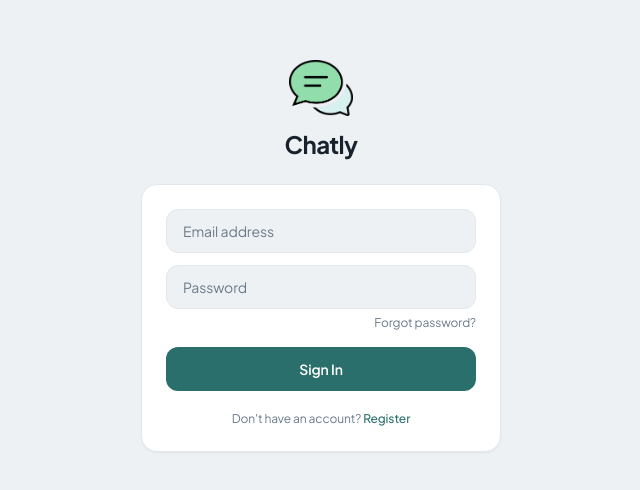
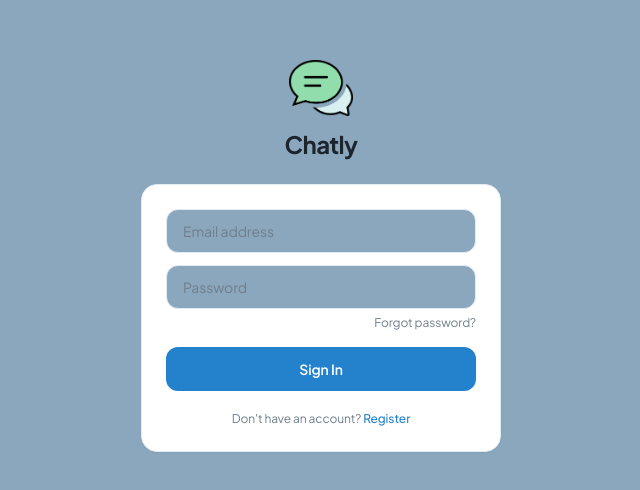
Before and after one commit to Nawanshu07/Chat-system, a React (Vite) app in the folder frontend/: page / in a window 1280 px wide. Shown: the part 146-636 px from the top of the page, without its empty margins (319-959 px from the left). Built offline with nearby package versions, Linux system fonts and the light colour scheme; no server answers.

Commit message:
style: implement Telegram UI design system, color palette, composer and bubble aesthetics

```diff
--- a/frontend/src/components/chat/ChatWindow.jsx
+++ b/frontend/src/components/chat/ChatWindow.jsx
@@ -247,23 +247,19 @@ export default function ChatWindow({ onBack }) {
           </div>
         </div>
 
-        {/* Header Action Icons matching Design.md */}
+        {/* Header Action Icons matching Telegram */}
         <div className="flex items-center gap-0.5">
-          {/* Group Info Icon */}
-          {!room.isDM && (
+          {/* Search in chat */}
           <button
-              onClick={() => setIsGroupInfoOpen(true)}
             className="icon"
-              title="Group info"
-              aria-label="Group info"
+            title="Search in chat"
+            aria-label="Search in chat"
           >
             <svg viewBox="0 0 24 24">
-                <circle cx="12" cy="12" r="10" />
-                <line x1="12" y1="16" x2="12" y2="12" />
-                <line x1="12" y1="8" x2="12.01" y2="8" />
+              <circle cx="11" cy="11" r="8" />
+              <line x1="21" y1="21" x2="16.65" y2="16.65" />
             </svg>
           </button>
-          )}
 
           {/* Sound Toggle */}
           <button
@@ -284,6 +280,20 @@ export default function ChatWindow({ onBack }) {
                 <line x1="17" y1="9" x2="23" y2="15" />
               </svg>
             )}
+          </button>
+
+          {/* More options / Info */}
+          <button
+            onClick={() => !room.isDM && setIsGroupInfoOpen(true)}
+            className="icon"
+            title={!room.isDM ? 'Group info' : 'More options'}
+            aria-label="More options"
+          >
+            <svg viewBox="0 0 24 24">
+              <circle cx="12" cy="5" r="1.5" />
+              <circle cx="12" cy="12" r="1.5" />
+              <circle cx="12" cy="19" r="1.5" />
+            </svg>
           </button>
         </div>
       </header>
--- a/frontend/src/components/chat/Composer.jsx
+++ b/frontend/src/components/chat/Composer.jsx
@@ -72,11 +72,11 @@ export default function Composer({ onSend, onTyping }) {
       {showEmojiPicker && (
         <div
           ref={pickerRef}
-          className="absolute bottom-full left-4 mb-2 p-3 bg-panel border border-line rounded-2xl shadow-xl z-30 animate-pop-in flex flex-col gap-2 max-w-[280px]"
+          className="absolute bottom-full right-14 mb-2 p-3 bg-panel border border-line rounded-2xl shadow-xl z-30 animate-pop-in flex flex-col gap-2 max-w-[280px]"
         >
           <div className="flex items-center justify-between pb-1 border-b border-line">
             <span className="text-[11px] font-bold uppercase tracking-wider text-muted">
-              Quick Emojis
+              Emojis
             </span>
             <button
               onClick={() => setShowEmojiPicker(false)}
@@ -100,43 +100,61 @@ export default function Composer({ onSend, onTyping }) {
         </div>
       )}
 
-      {/* Main Composer Row matching .comp in Design.md */}
+      {/* Main Telegram Composer Row */}
       <div className="comp">
-        {/* Emoji Button */}
+        {/* Attachment Paperclip Button */}
         <button
-          id="emoji-toggle-btn"
           type="button"
-          onClick={() => setShowEmojiPicker((v) => !v)}
-          className={`icon text-lg ${
-            showEmojiPicker ? 'bg-accent-soft text-accent' : ''
-          }`}
-          title="Pick an emoji"
-          aria-label="Toggle emoji picker"
+          onClick={() => sound.playTap()}
+          className="icon text-muted hover:text-text"
+          title="Attach"
+          aria-label="Attach"
         >
-          😀
+          <svg viewBox="0 0 24 24" className="w-5 h-5 fill-none stroke-current" strokeWidth="2" strokeLinecap="round" strokeLinejoin="round">
+            <path d="M21.44 11.05l-9.19 9.19a6 6 0 0 1-8.49-8.49l9.19-9.19a4 4 0 0 1 5.66 5.66l-9.2 9.19a2 2 0 0 1-2.83-2.83l8.49-8.48" />
+          </svg>
         </button>
 
-        {/* Input matching .comp input in Design.md */}
+        {/* Input */}
         <input
           ref={inputRef}
           type="text"
           value={text}
           onChange={handleChange}
           onKeyDown={handleKeyDown}
-          placeholder="Write a message"
+          placeholder="Write a message..."
           aria-label="Message"
           autoComplete="off"
           maxLength={MAX_LENGTH}
         />
 
-        {/* Send Button matching .send in Design.md */}
+        {/* Telegram Smiley Face Button */}
+        <button
+          id="emoji-toggle-btn"
+          type="button"
+          onClick={() => setShowEmojiPicker((v) => !v)}
+          className={`icon text-muted hover:text-text ${
+            showEmojiPicker ? 'text-accent' : ''
+          }`}
+          title="Emoji"
+          aria-label="Toggle emoji picker"
+        >
+          <svg viewBox="0 0 24 24" className="w-5 h-5 fill-none stroke-current" strokeWidth="2" strokeLinecap="round" strokeLinejoin="round">
+            <circle cx="12" cy="12" r="10" />
+            <path d="M8 14s1.5 2 4 2 4-2 4-2" />
+            <line x1="9" y1="9" x2="9.01" y2="9" strokeWidth="2.5" />
+            <line x1="15" y1="9" x2="15.01" y2="9" strokeWidth="2.5" />
+          </svg>
+        </button>
+
+        {/* Telegram Paper Airplane Send Button */}
         <button
           onClick={handleSend}
           disabled={!text.trim()}
           aria-label="Send message"
           className="send hover:scale-105 active:scale-95 disabled:opacity-30 disabled:scale-100 disabled:cursor-not-allowed"
         >
-          <svg viewBox="0 0 24 24">
+          <svg viewBox="0 0 24 24" className="w-5 h-5 fill-none stroke-current" strokeWidth="2" strokeLinecap="round" strokeLinejoin="round">
             <path d="M22 2 11 13M22 2l-7 20-4-9-9-4z" />
           </svg>
         </button>
--- a/frontend/src/components/chat/MessageBubble.jsx
+++ b/frontend/src/components/chat/MessageBubble.jsx
@@ -108,35 +108,36 @@ export default function MessageBubble({
           </div>
         )}
 
-        {/* Message Bubble matching .m.in and .m.out in Design.md */}
+        {/* Message Bubble matching Telegram */}
         <div
           className={`
             m ${isMine ? 'out' : 'in'}
-            text-[15px] leading-[1.4] break-words transition-colors
+            text-[14.5px] leading-[1.42] break-words transition-colors relative
             ${
               isMine
-                ? 'bg-out text-out-text rounded-br-[4px]'
-                : 'bg-in text-text rounded-bl-[4px] border border-line/40'
+                ? 'bg-out text-out-text rounded-[16px] rounded-br-[4px]'
+                : 'bg-in text-text rounded-[16px] rounded-bl-[4px] border border-line/30'
             }
           `}
         >
           <span className="whitespace-pre-wrap">{message.content}</span>
 
-          <small
-            className={`block text-[11px] mt-1 select-none text-right ${
-              isMine ? 'opacity-70 text-out-text' : 'text-muted opacity-80'
+          {/* Telegram style floating inline timestamp & checkmarks */}
+          <span
+            className={`inline-flex items-center gap-1 float-right ml-2.5 mt-1 select-none text-[11px] font-medium leading-none ${
+              isMine ? 'text-[var(--out-meta)]' : 'text-muted'
             }`}
           >
-            {formatTime(message.createdAt)}
+            <span>{formatTime(message.createdAt)}</span>
             {isMine && (
               <span
-                className="ml-1 tracking-tighter"
+                className="tracking-tighter font-semibold text-[11.5px]"
                 title={isDelivered ? 'Delivered' : 'Sent'}
               >
                 {isDelivered ? '✓✓' : '✓'}
               </span>
             )}
-          </small>
+          </span>
         </div>
 
         {/* Attached Reactions */}
--- a/frontend/src/index.css
+++ b/frontend/src/index.css
@@ -5,19 +5,20 @@
 @tailwind utilities;
 
 :root {
-  --bg: #EEF1F4;
+  --bg: #8AA7BE;
   --panel: #FFFFFF;
-  --line: #E3E8ED;
-  --text: #18222D;
-  --muted: #6B7A8A;
-  --accent: #2A6F6B;
-  --accent-soft: #DDEFED;
+  --line: #E4ECF2;
+  --text: #1C242C;
+  --muted: #707E8C;
+  --accent: #2481CC;
+  --accent-soft: rgba(36, 129, 204, 0.12);
   --on-accent: #FFFFFF;
   --in: #FFFFFF;
-  --out: #2A6F6B;
-  --out-text: #FFFFFF;
-  --hover: #F4F7F9;
-  --online: #3CB878;
+  --out: #EEFFDE;
+  --out-text: #1C242C;
+  --out-meta: #4FAE4E;
+  --hover: #F2F6F9;
+  --online: #4CCE78;
   box-sizing: border-box;
   padding-top: env(safe-area-inset-top, 0px);
   padding-bottom: env(safe-area-inset-bottom, 0px);
@@ -25,52 +26,55 @@
 
 @media (prefers-color-scheme: dark) {
   :root:not([data-theme="light"]) {
-    --bg: #0E151B;
-    --panel: #151E26;
-    --line: #24313C;
-    --text: #E6EDF3;
-    --muted: #8A9AA8;
-    --accent: #4FB3AB;
-    --accent-soft: #1C3534;
-    --on-accent: #06201E;
-    --in: #1D2933;
-    --out: #2A6F6B;
+    --bg: #0E1621;
+    --panel: #17212B;
+    --line: #101921;
+    --text: #F5F5F5;
+    --muted: #7F91A4;
+    --accent: #2B5278;
+    --accent-soft: rgba(43, 82, 120, 0.35);
+    --on-accent: #FFFFFF;
+    --in: #182533;
+    --out: #2B5278;
     --out-text: #FFFFFF;
-    --hover: #1A252E;
-    --online: #3CB878;
+    --out-meta: #82B1D6;
+    --hover: #202B36;
+    --online: #4CCE78;
   }
 }
 
 :root[data-theme="dark"] {
-  --bg: #0E151B;
-  --panel: #151E26;
-  --line: #24313C;
-  --text: #E6EDF3;
-  --muted: #8A9AA8;
-  --accent: #4FB3AB;
-  --accent-soft: #1C3534;
-  --on-accent: #06201E;
-  --in: #1D2933;
-  --out: #2A6F6B;
+  --bg: #0E1621;
+  --panel: #17212B;
+  --line: #101921;
+  --text: #F5F5F5;
+  --muted: #7F91A4;
+  --accent: #2B5278;
+  --accent-soft: rgba(43, 82, 120, 0.35);
+  --on-accent: #FFFFFF;
+  --in: #182533;
+  --out: #2B5278;
   --out-text: #FFFFFF;
-  --hover: #1A252E;
-  --online: #3CB878;
+  --out-meta: #82B1D6;
+  --hover: #202B36;
+  --online: #4CCE78;
 }
 
 :root[data-theme="light"] {
-  --bg: #EEF1F4;
+  --bg: #8AA7BE;
   --panel: #FFFFFF;
-  --line: #E3E8ED;
-  --text: #18222D;
-  --muted: #6B7A8A;
-  --accent: #2A6F6B;
-  --accent-soft: #DDEFED;
+  --line: #E4ECF2;
+  --text: #1C242C;
+  --muted: #707E8C;
+  --accent: #2481CC;
+  --accent-soft: rgba(36, 129, 204, 0.12);
   --on-accent: #FFFFFF;
   --in: #FFFFFF;
-  --out: #2A6F6B;
-  --out-text: #FFFFFF;
-  --hover: #F4F7F9;
-  --online: #3CB878;
+  --out: #EEFFDE;
+  --out-text: #1C242C;
+  --out-meta: #4FAE4E;
+  --hover: #F2F6F9;
+  --online: #4CCE78;
 }
 
 @layer base {
@@ -277,7 +281,16 @@
   background: var(--hover);
 }
 .chat.on {
-  background: var(--accent-soft);
+  background: var(--accent);
+}
+.chat.on .name,
+.chat.on .time,
+.chat.on .prev {
+  color: #FFFFFF !important;
+}
+.chat.on .badge {
+  background: #FFFFFF;
+  color: var(--accent);
 }
 .av {
   width: 48px;
@@ -381,21 +394,33 @@
 .msgs {
   flex: 1;
   overflow-y: auto;
-  padding: 20px 16px;
+  padding: 18px 20px;
   display: flex;
   flex-direction: column;
   gap: 4px;
+  background-color: var(--bg);
+  background-image: radial-gradient(circle at 50% 50%, rgba(255, 255, 255, 0.035) 1.5px, transparent 1.5px);
+  background-size: 28px 28px;
+}
+:root[data-theme="light"] .msgs {
+  background-image: radial-gradient(circle at 50% 50%, rgba(0, 0, 0, 0.04) 1.5px, transparent 1.5px);
 }
 .day {
   align-self: center;
-  background: var(--panel);
-  color: var(--muted);
-  font-size: 12px;
-  font-weight: 500;
-  padding: 4px 12px;
+  background: rgba(0, 0, 0, 0.28);
+  color: #FFFFFF;
+  font-size: 11.5px;
+  font-weight: 600;
+  padding: 3px 12px;
   border-radius: 12px;
   margin: 8px 0;
-  border: 1px solid var(--line);
+  backdrop-filter: blur(6px);
+  -webkit-backdrop-filter: blur(6px);
+  user-select: none;
+}
+:root[data-theme="light"] .day {
+  background: rgba(0, 0, 0, 0.22);
+  color: #FFFFFF;
 }
 .m {
   max-width: min(520px, 78%);
```
Lines whose indentation alone changed are shown as unchanged.
